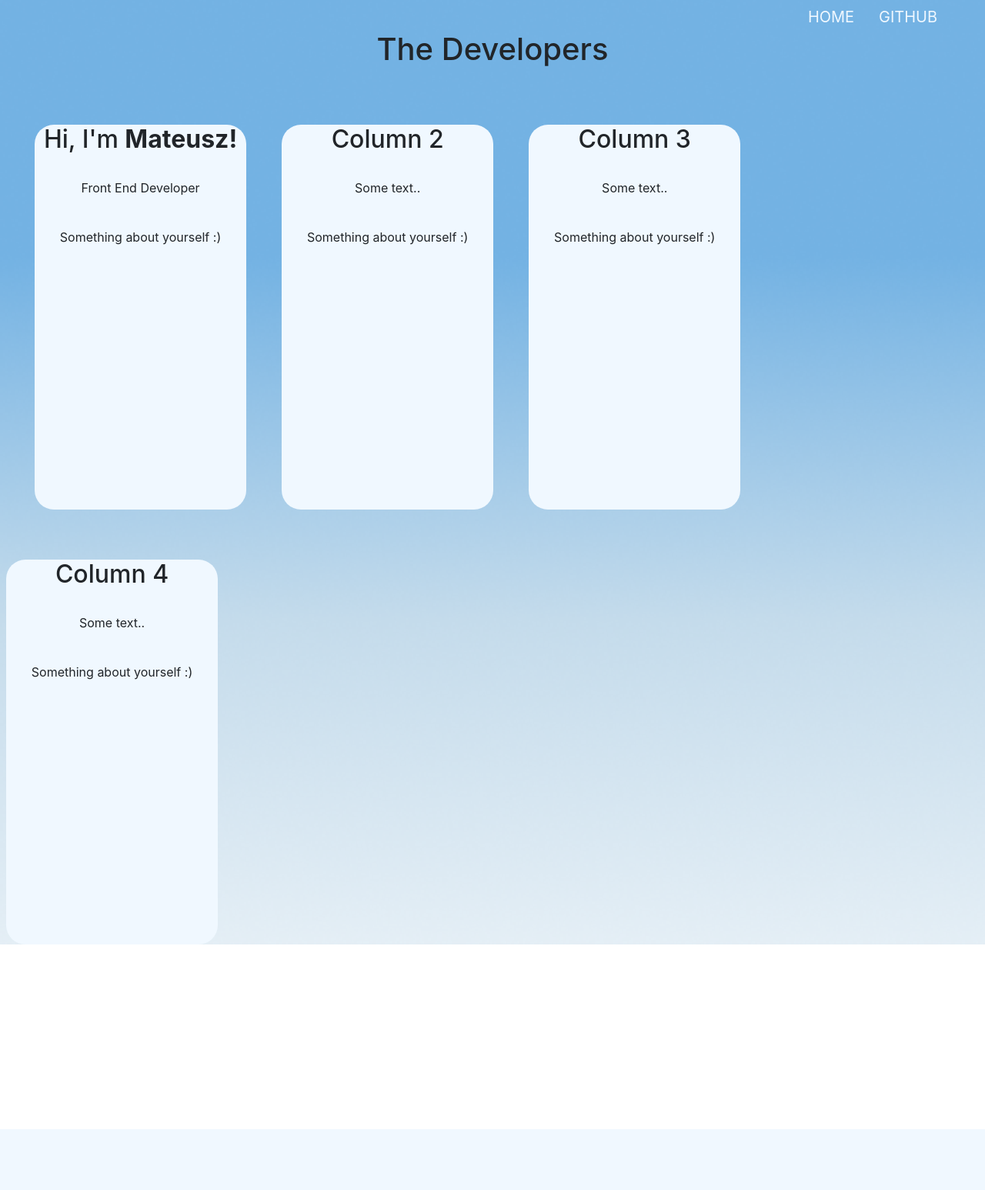
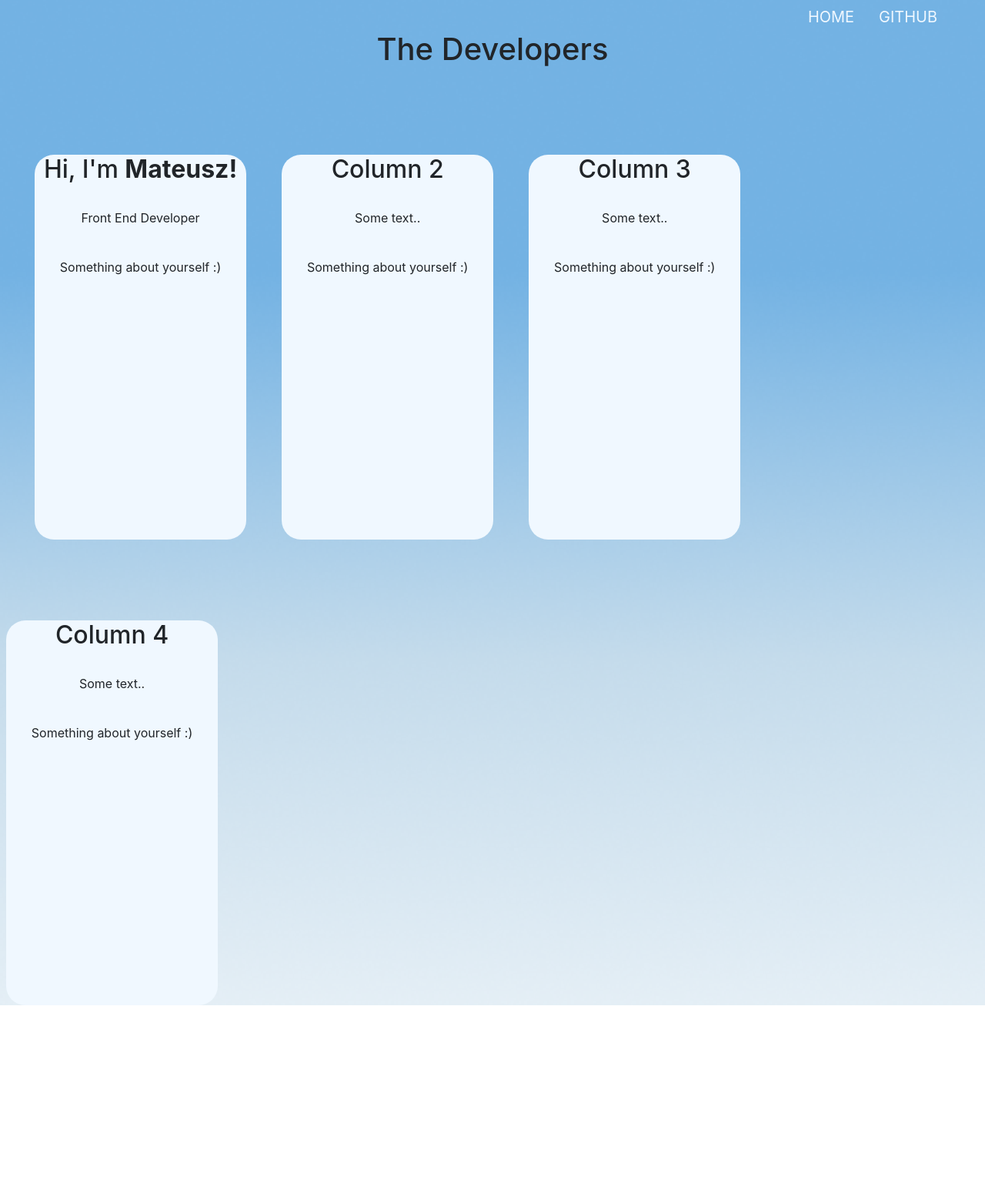
Before and after one commit to BrianCodes-exe/Hacklympics-Winter-2020, a Flask app: template hacklympics/templates/about.html in a window 1280 px wide. Shown: the whole page at 77% size. Before the commit the page ends 1467 px from the top, so only its background shows below. Run offline with Flask 2, Linux system fonts and the light colour scheme; the template is opened without the code that fills it, so the values that code supplies are empty; some libraries are stand-ins or nearby versions.

Commit message:
white space deletion, spacing modified

```diff
--- a/hacklympics/static/styles.css
+++ b/hacklympics/static/styles.css
@@ -2,6 +2,7 @@
 
       body
       {
+        overflow:hidden;
           font-family: 'Open Sans';
           background-image: url("https://github.com/MateuszB-hub/Hacklympics-Winter-2020/blob/main/hacklympics/static/images/background.png?raw=true");
           background-repeat: no-repeat;
@@ -144,7 +145,7 @@
         border-radius: 25px;
         float: left;
         width: 21%;
-        margin-top: 5%;
+        margin-top: 8%;
         margin-left:23px;
         margin-right:23px;
         height: 500px;
--- a/hacklympics/templates/about.html
+++ b/hacklympics/templates/about.html
@@ -14,12 +14,10 @@
     <!-- Bootstrap CSS -->
     <link rel="stylesheet" href="https://maxcdn.bootstrapcdn.com/bootstrap/4.0.0/css/bootstrap.min.css" integrity="sha384-Gn5384xqQ1aoWXA+058RXPxPg6fy4IWvTNh0E263XmFcJlSAwiGgFAW/dAiS6JXm" crossorigin="anonymous">
 
-
     <title>Dash</title>
     <link rel="icon" href="https://emojipedia-us.s3.dualstack.us-west-1.amazonaws.com/thumbs/240/apple/271/snowman_2603-fe0f.png">
 
   </head>
-
 
   <body>
     <div id = "about">
@@ -34,7 +32,7 @@
           <h2>Hi, I'm <strong>Mateusz!</strong></h2>
           <img src = "">
           <p>Front End Developer</p>
-          <br>
+        </br>
           <p>
             Something about yourself :)
           </p>
@@ -71,8 +69,6 @@
     <img src = "https://github.com/MateuszB-hub/Hacklympics-Winter-2020/blob/main/hacklympics/static/images/sleighSlide.gif?raw=true">
     </div>
 
-
-
     <!--Need these to be at the bottom, qQuery coming in first-->
     <!--For Bootstrap if its going to be useds-->
     <script src="https://code.jquery.com/jquery-3.2.1.slim.min.js" integrity="sha384-KJ3o2DKtIkvYIK3UENzmM7KCkRr/rE9/Qpg6aAZGJwFDMVNA/GpGFF93hXpG5KkN" crossorigin="anonymous"></script>
@@ -82,6 +78,6 @@
     <!--- Importing particle.js / app.js -->
     <script src="../static/particles.js"></script>
     <script src="../static/app.js"></script>
-
+    <script src="..static/api.js"></script>
   </body>
 </html>
--- a/hacklympics/templates/index.html
+++ b/hacklympics/templates/index.html
@@ -19,7 +19,6 @@
     <link rel="icon" href="https://emojipedia-us.s3.dualstack.us-west-1.amazonaws.com/thumbs/240/apple/271/snowman_2603-fe0f.png">
 
   </head>
-
 
   <body>
     <!-- Modal, this is temporary code that isn't being used but will be needed later for the to do list to show up-->
```
